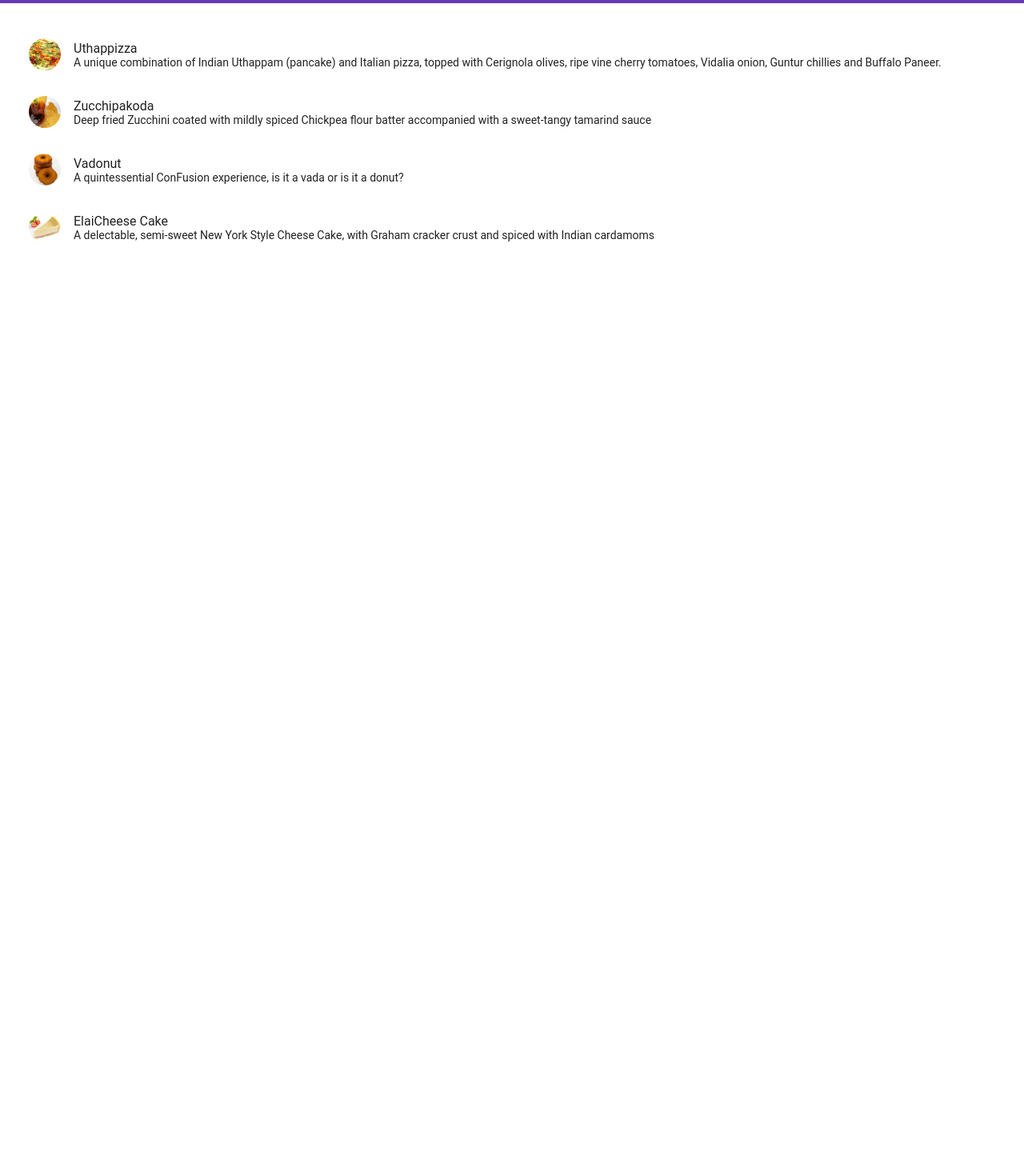
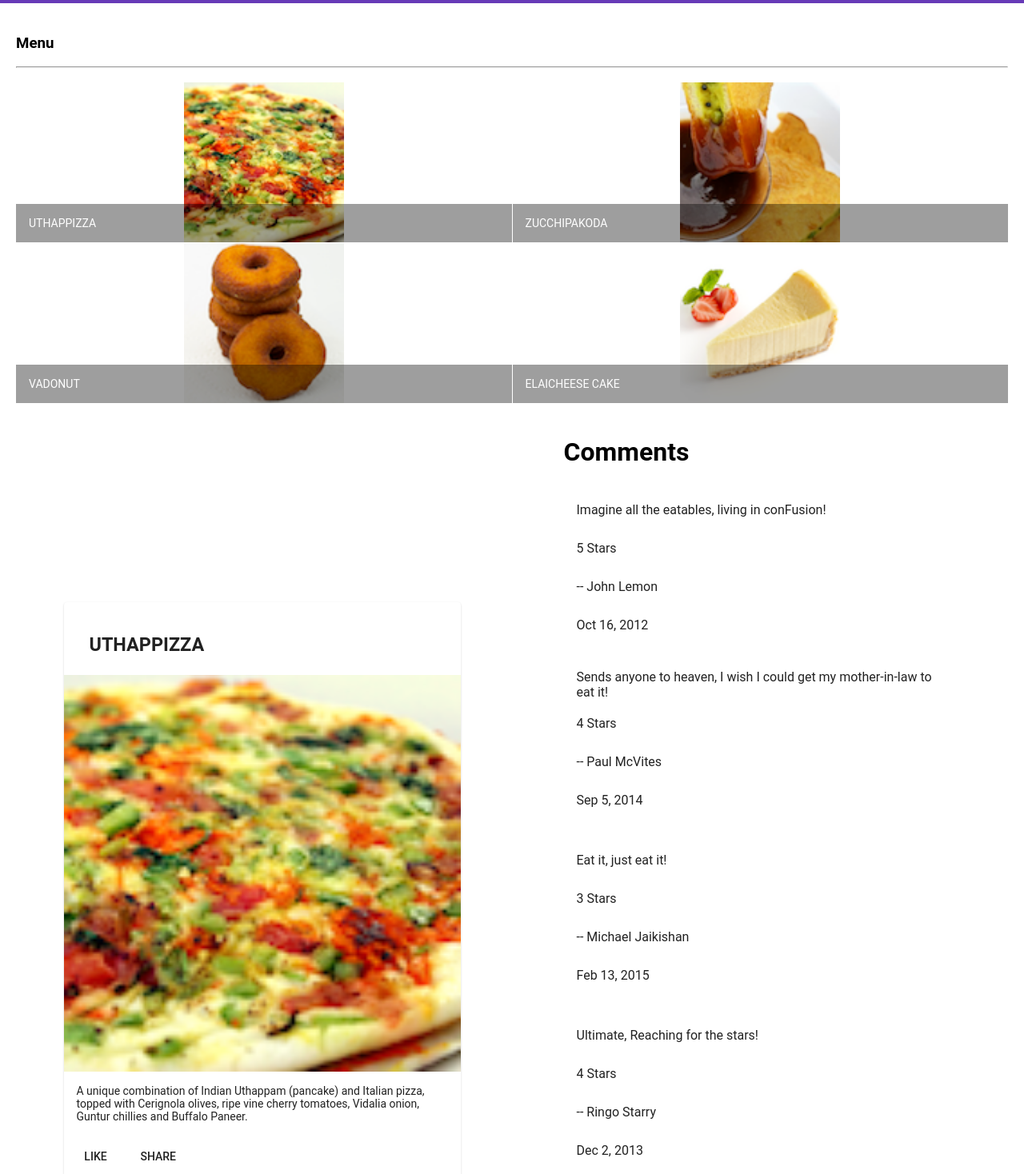
Before and after one commit to hhokka/coursera-angular, an Angular app: page / in a window 1280 px wide. Shown: the part 60-1528 px from the top of the page at 80% size. Before the commit the page ends 800 px from the top, so only its background shows below. Built offline with nearby package versions, Linux system fonts and the light colour scheme.

Commit message:
Assignment 1

```diff
--- /dev/null
+++ b/src/app/dishdetail/dishdetail.component.html
@@ -0,0 +1,40 @@
+<div
+  class="container"
+  fxLayout="row"
+  fxLayout.sm="column"
+  fxLayout.xs="column"
+  fxLayoutAlign.gt-md="space-around center"
+  fxLayoutGap="10px"
+  fxLayoutGap.xs="0"
+>
+  <div fxFlex="40">
+    <div fxFlex *ngIf="!selectedDish">
+      <mat-card>
+        <mat-card-header>
+          <mat-card-title>
+            <h3>{{ dish.name | uppercase }}</h3>
+          </mat-card-title>
+        </mat-card-header>
+        <img mat-card-image src="{{ dish.image }}" alt="{{ dish.name }}" />
+        <mat-card-content>
+          <p>{{ dish.description }}</p>
+        </mat-card-content>
+        <mat-card-actions>
+          <button mat-button>LIKE</button>
+          <button mat-button>SHARE</button>
+        </mat-card-actions>
+      </mat-card>
+    </div>
+  </div>
+
+  <div fxFlex="40">
+    <h1>Comments</h1>
+    <mat-list *ngFor="let comment of dish.comments">
+      <mat-list-item>{{ comment.comment }}</mat-list-item>
+      <mat-list-item>{{ comment.rating }} Stars</mat-list-item>
+      <mat-list-item>-- {{ comment.author }}</mat-list-item>
+      <mat-list-item>{{ comment.date | date }}</mat-list-item>
+      <br />
+    </mat-list>
+  </div>
+</div>
--- /dev/null
+++ b/src/app/dishdetail/dishdetail.component.ts
@@ -0,0 +1,58 @@
+import { Component, OnInit } from "@angular/core";
+const DISH = {
+  id: "0",
+  name: "Uthappizza",
+  image: "/assets/images/uthappizza.png",
+  category: "mains",
+  featured: true,
+  label: "Hot",
+  price: "4.99",
+  // tslint:disable-next-line:max-line-length
+  description:
+    "A unique combination of Indian Uthappam (pancake) and Italian pizza, topped with Cerignola olives, ripe vine cherry tomatoes, Vidalia onion, Guntur chillies and Buffalo Paneer.",
+  comments: [
+    {
+      rating: 5,
+      comment: "Imagine all the eatables, living in conFusion!",
+      author: "John Lemon",
+      date: "2012-10-16T17:57:28.556094Z",
+    },
+    {
+      rating: 4,
+      comment:
+        "Sends anyone to heaven, I wish I could get my mother-in-law to eat it!",
+      author: "Paul McVites",
+      date: "2014-09-05T17:57:28.556094Z",
+    },
+    {
+      rating: 3,
+      comment: "Eat it, just eat it!",
+      author: "Michael Jaikishan",
+      date: "2015-02-13T17:57:28.556094Z",
+    },
+    {
+      rating: 4,
+      comment: "Ultimate, Reaching for the stars!",
+      author: "Ringo Starry",
+      date: "2013-12-02T17:57:28.556094Z",
+    },
+    {
+      rating: 2,
+      comment: "It's your birthday, we're gonna party!",
+      author: "25 Cent",
+      date: "2011-12-02T17:57:28.556094Z",
+    },
+  ],
+};
+@Component({
+  selector: "app-dishdetail",
+  templateUrl: "./dishdetail.component.html",
+  styleUrls: ["./dishdetail.component.scss"],
+})
+export class DishdetailComponent implements OnInit {
+  dish = DISH;
+
+  constructor() {}
+
+  ngOnInit() {}
+}
--- a/src/app/menu/menu.component.html
+++ b/src/app/menu/menu.component.html
@@ -1,11 +1,22 @@
 <div class="container" fxLayout="column" fxLayoutGap="10px">
-  <mat-list fxFlex>
-    <mat-list-item *ngFor="let dish of dishes">
-      <img matListAvatar src="{{ dish.image }}" alt="{{ dish.name }}" />
-      <h1 matLine>{{ dish.name }}</h1>
-      <p matLine>
-        <span> {{ dish.description }}</span>
-      </p>
-    </mat-list-item>
-  </mat-list>
+  <div fxFlex>
+    <div>
+      <h3>Menu</h3>
+      <hr />
+    </div>
+  </div>
+
+  <div fxFlex>
+    <mat-grid-list cols="2" rowHeight="200px">
+      <mat-grid-tile *ngFor="let dish of dishes">
+        <img height="200px" src="{{ dish.image }}" alt="{{ dish.name }}" />
+        <mat-grid-tile-footer>
+          <h1>{{ dish.name | uppercase }}</h1>
+        </mat-grid-tile-footer>
+      </mat-grid-tile>
+    </mat-grid-list>
+  </div>
 </div>
+<div>
+  <app-dishdetail></app-dishdetail>
+</div>
--- a/src/app/menu/menu.component.ts
+++ b/src/app/menu/menu.component.ts
@@ -1,12 +1,7 @@
 import { Component, OnInit } from "@angular/core";
 import { Dish } from "../shared/dish";
-@Component({
-  selector: "app-menu",
-  templateUrl: "./menu.component.html",
-  styleUrls: ["./menu.component.scss"],
-})
-export class MenuComponent implements OnInit {
-  dishes: Dish[] = [
+
+const DISHES: Dish[] = [
   {
     id: "0",
     name: "Uthappizza",
@@ -53,6 +48,14 @@
       "A delectable, semi-sweet New York Style Cheese Cake, with Graham cracker crust and spiced with Indian cardamoms",
   },
 ];
+@Component({
+  selector: "app-menu",
+  templateUrl: "./menu.component.html",
+  styleUrls: ["./menu.component.scss"],
+})
+export class MenuComponent implements OnInit {
+  dishes: Dish[] = DISHES;
+  selectedDish: Dish = DISHES[0];
   constructor() {}
 
   ngOnInit() {}
```
Also changed, not shown: src/app/app.module.ts (+8 -1 lines), src/app/dishdetail/dishdetail.component.scss (added), 1 other file (tests, documents, lock files or other folders). Lines whose indentation alone changed are shown as unchanged.
